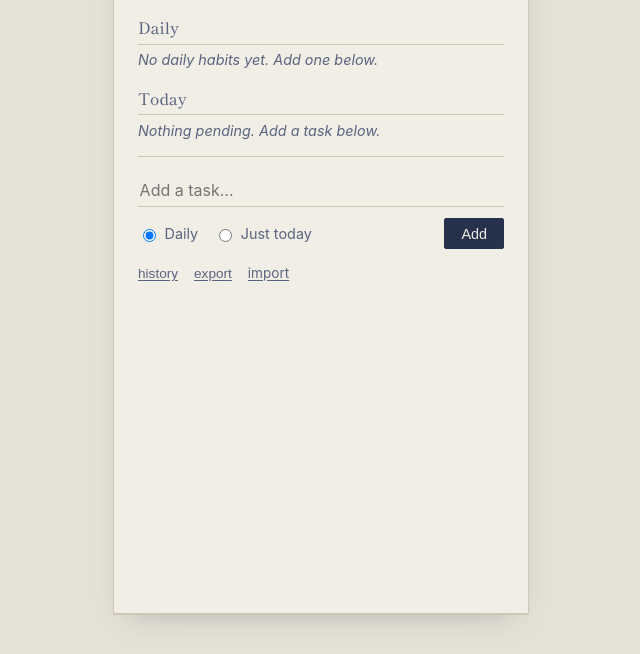
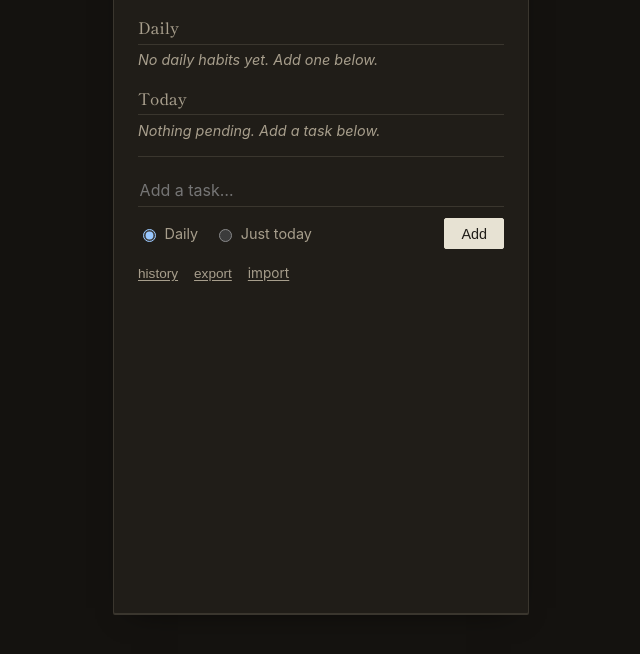
Before and after one commit to ClemPera/yarukoto, a plain HTML site: page index.html in a window 1280 px wide. Shown: the part 146-800 px from the top of the page, without its empty margins (319-959 px from the left). Drawn offline with Linux system fonts and the dark colour scheme.

Commit message:
feat: dark mode following device preference
Colors were already routed through CSS custom properties, so dark
mode is a second :root block scoped to prefers-color-scheme: dark
overriding the same tokens. color-scheme is set so native form
controls also match.

```diff
--- a/styles.css
+++ b/styles.css
@@ -1,4 +1,6 @@
 :root {
+  color-scheme: light dark;
+  --page-bg: #E5E1D6;
   --paper: #F1EEE6;
   --paper-line: #CFC7B4;
   --ink: #26314B;
@@ -6,6 +8,22 @@
   --seal: #B23A2E;
   --daily-mark: #3F6659;
   --focus-ring: #3D6FE0;
+  --page-shadow: 0 12px 30px -18px rgba(38, 49, 75, 0.4);
+}
+
+/* dark theme follows the OS/browser preference, no manual toggle */
+@media (prefers-color-scheme: dark) {
+  :root {
+    --page-bg: #14120F;
+    --paper: #201D18;
+    --paper-line: #3A362E;
+    --ink: #E7E2D3;
+    --ink-soft: #A79E8C;
+    --seal: #D2574A;
+    --daily-mark: #5C9184;
+    --focus-ring: #6C93F2;
+    --page-shadow: 0 12px 30px -18px rgba(0, 0, 0, 0.7);
+  }
 }
 
 * { box-sizing: border-box; }
@@ -15,7 +33,7 @@ body {
   min-height: 100vh;
   display: flex;
   justify-content: center;
-  background: #E5E1D6;
+  background: var(--page-bg);
   color: var(--ink);
   font-family: -apple-system, "Segoe UI", Roboto, sans-serif;
   padding: 2.5rem 1rem;
@@ -27,7 +45,7 @@ body {
   background: var(--paper);
   border: 1px solid var(--paper-line);
   border-radius: 2px;
-  box-shadow: 0 1px 0 var(--paper-line), 0 12px 30px -18px rgba(38, 49, 75, 0.4);
+  box-shadow: 0 1px 0 var(--paper-line), var(--page-shadow);
   padding: 1.75rem 1.5rem 1.5rem;
 }
 
```
Also changed, not shown: README.md.
